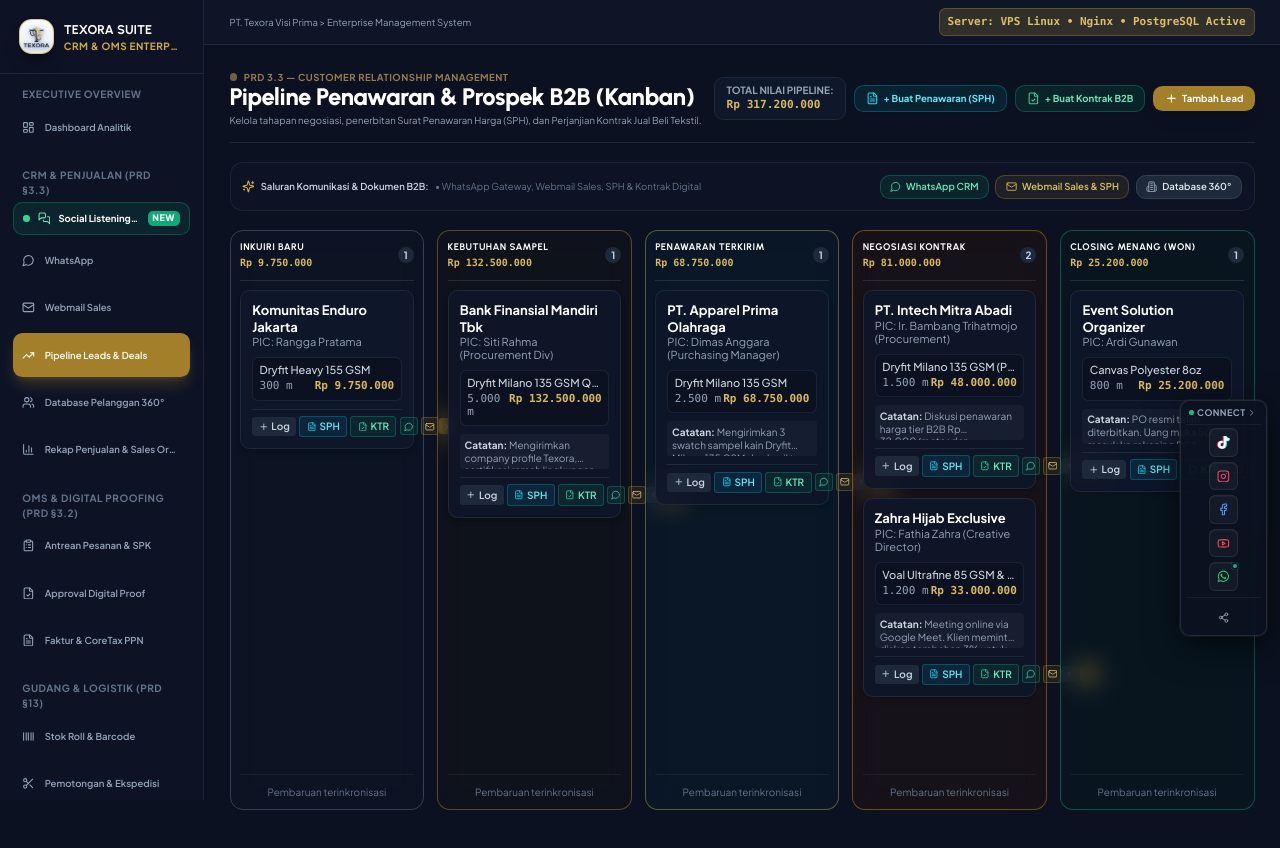
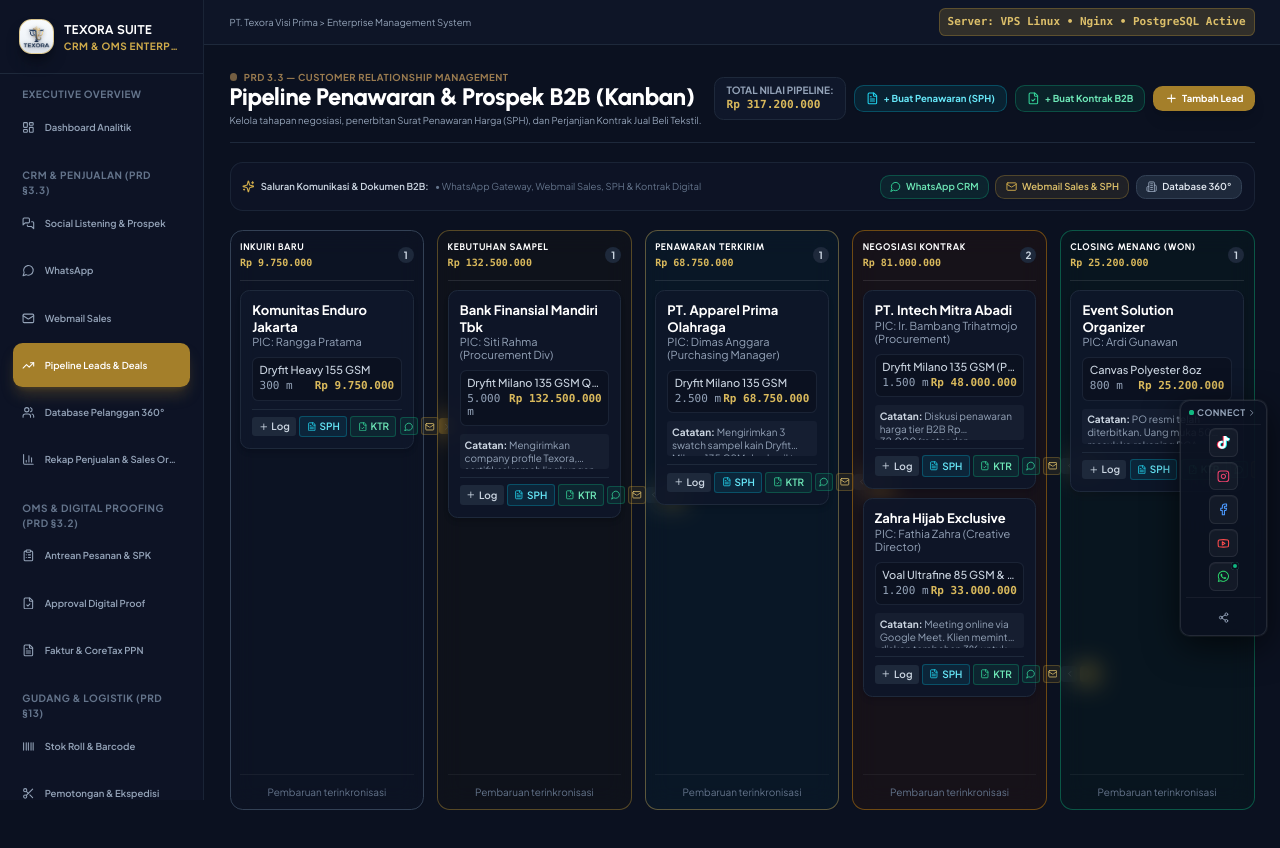
Before and after one commit to Solusiit-2025/texora-web, a Next.js app: page /portal/crm/leads in a window 1280 px wide. Built offline with nearby package versions, Linux system fonts and the light colour scheme.

Commit message:
style: remove NEW badge from portal sidebar menu items

```diff
--- a/src/app/portal/layout.tsx
+++ b/src/app/portal/layout.tsx
@@ -59,7 +59,7 @@
     {
       title: "CRM & Penjualan (PRD §3.3)",
       items: [
-        { name: "Social Listening & Prospek", href: "/portal/social-media", icon: MessagesSquare, highlight: true, badge: "NEW" },
+        { name: "Social Listening & Prospek", href: "/portal/social-media", icon: MessagesSquare },
         { name: "WhatsApp", href: "/portal/crm/inbox", icon: MessageCircle },
         { name: "Webmail Sales", href: "/portal/crm/webmail", icon: Mail },
         { name: "Pipeline Leads & Deals", href: "/portal/crm/leads", icon: TrendingUp },
@@ -85,13 +85,13 @@
     {
       title: "Finance & Akuntansi (Executive)",
       items: [
-        { name: "Laporan Keuangan & Laba Rugi", href: "/portal/finance", icon: Landmark, highlight: true, badge: "NEW" },
+        { name: "Laporan Keuangan & Laba Rugi", href: "/portal/finance", icon: Landmark },
       ],
     },
     {
-      title: "Purchasing & Pengadaan (Mockup)",
+      title: "Purchasing & Pengadaan",
       items: [
-        { name: "Purchasing & Supplier", href: "/portal/purchasing", icon: ShoppingCart, highlight: true, badge: "MOCKUP" },
+        { name: "Purchasing & Supplier", href: "/portal/purchasing", icon: ShoppingCart },
       ],
     },
     {
```
